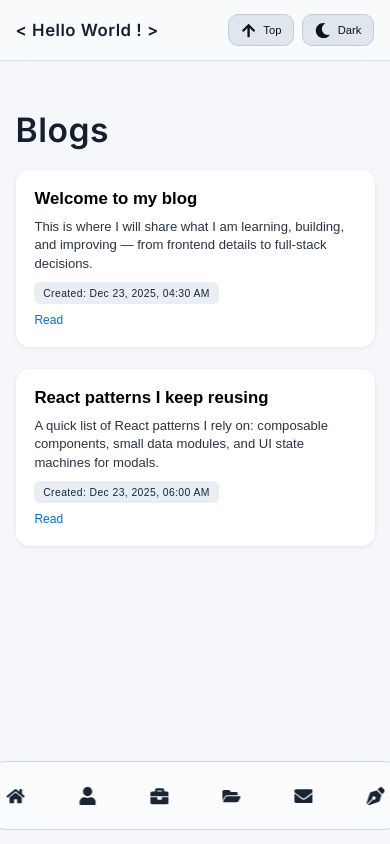
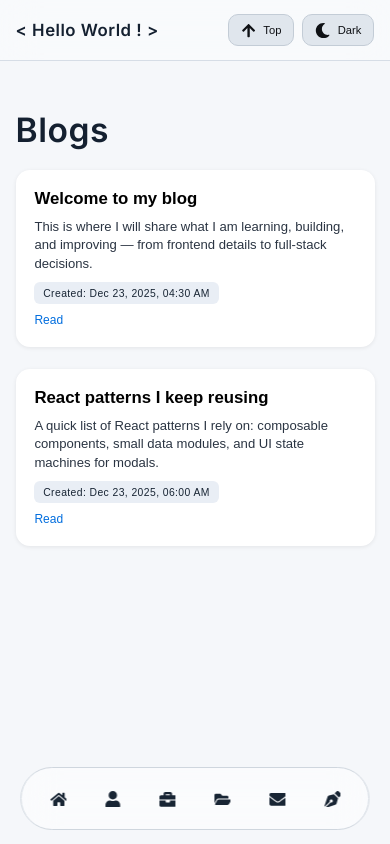
Before and after one commit to Arpit-Kumbhare/Portfolio, a React (Vite) app in the folder frontend/: page /blogs in a window 390 px wide. Built offline with nearby package versions, Linux system fonts and the light colour scheme.

Commit message:
style: added resonsive breakpoints for various screen sizes

```diff
--- a/frontend/src/components/Dock.jsx
+++ b/frontend/src/components/Dock.jsx
@@ -77,7 +77,10 @@ const Dock = () => {
 
   const totalDelta = scales.reduce((acc, s) => acc + (s - 1), 0);
   // Slightly reduce how much the dock widens on hover
-  const padDelta = Math.min(90, Math.max(0, totalDelta * 10)) + (isHover ? 8 : 0);
+  const vw = typeof window !== 'undefined' ? window.innerWidth : 1200;
+  const padCap = vw <= 420 ? 22 : vw <= 650 ? 34 : 90;
+  const padGain = vw <= 650 ? 6 : 10;
+  const padDelta = Math.min(padCap, Math.max(0, totalDelta * padGain)) + (isHover ? 8 : 0);
 
   return (
     <div
--- a/frontend/src/styles.css
+++ b/frontend/src/styles.css
@@ -272,8 +272,16 @@ main { width: min(1050px, 92%); margin: 0 auto; padding-bottom: 160px; }
 @media (max-width: 650px) {
   .hero-card { padding:2.2rem 1.9rem; }
   .dock { bottom:14px; }
-  .dock-item { width:56px; }
-  .dock-icon { width:40px; height:40px; }
+  .dock { gap:0.7rem; }
+  .dock-item { width:50px; }
+  .dock-icon { width:38px; height:38px; }
+}
+
+@media (max-width: 420px) {
+  .dock { gap:0.55rem; }
+  .dock-item { width:46px; font-size:0.55rem; }
+  .dock-icon { width:34px; height:34px; }
+  .dock-item svg { font-size:1.05rem; }
 }
 
 /* Dock tooltips */
```
